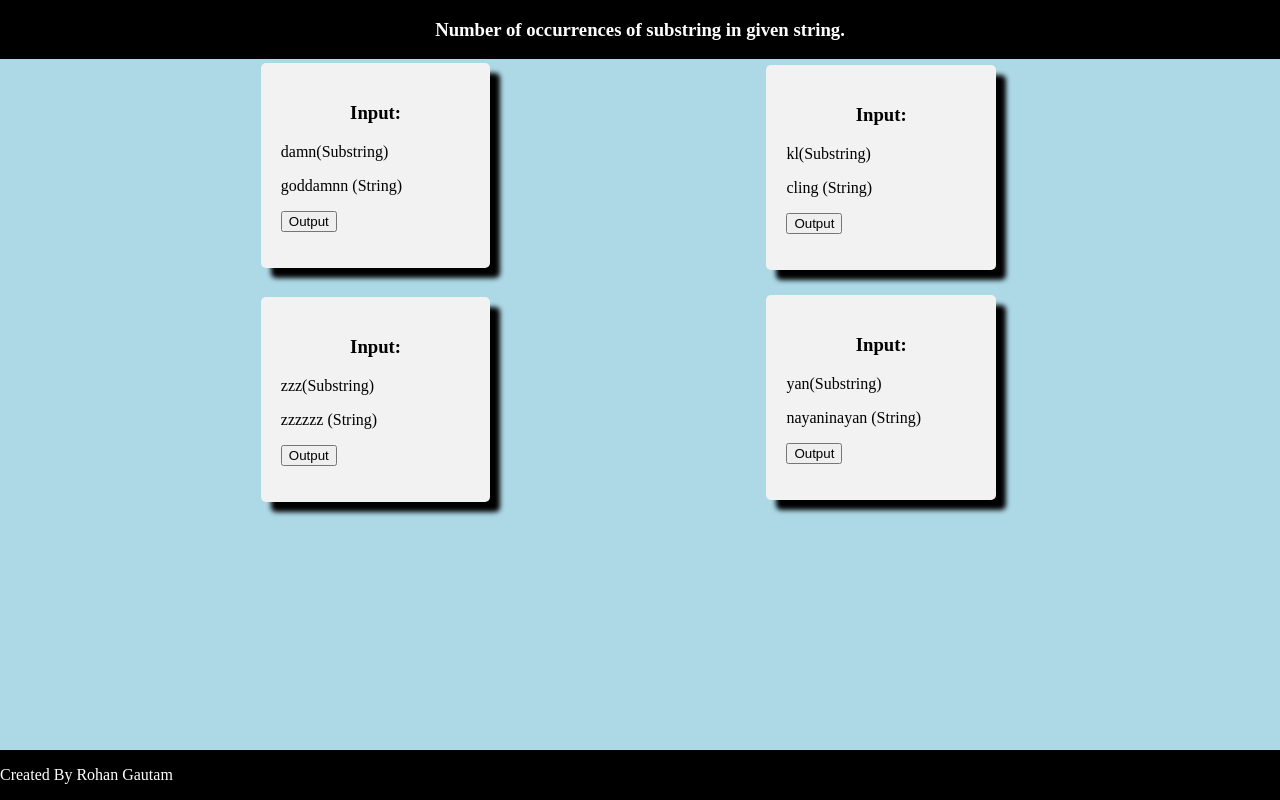
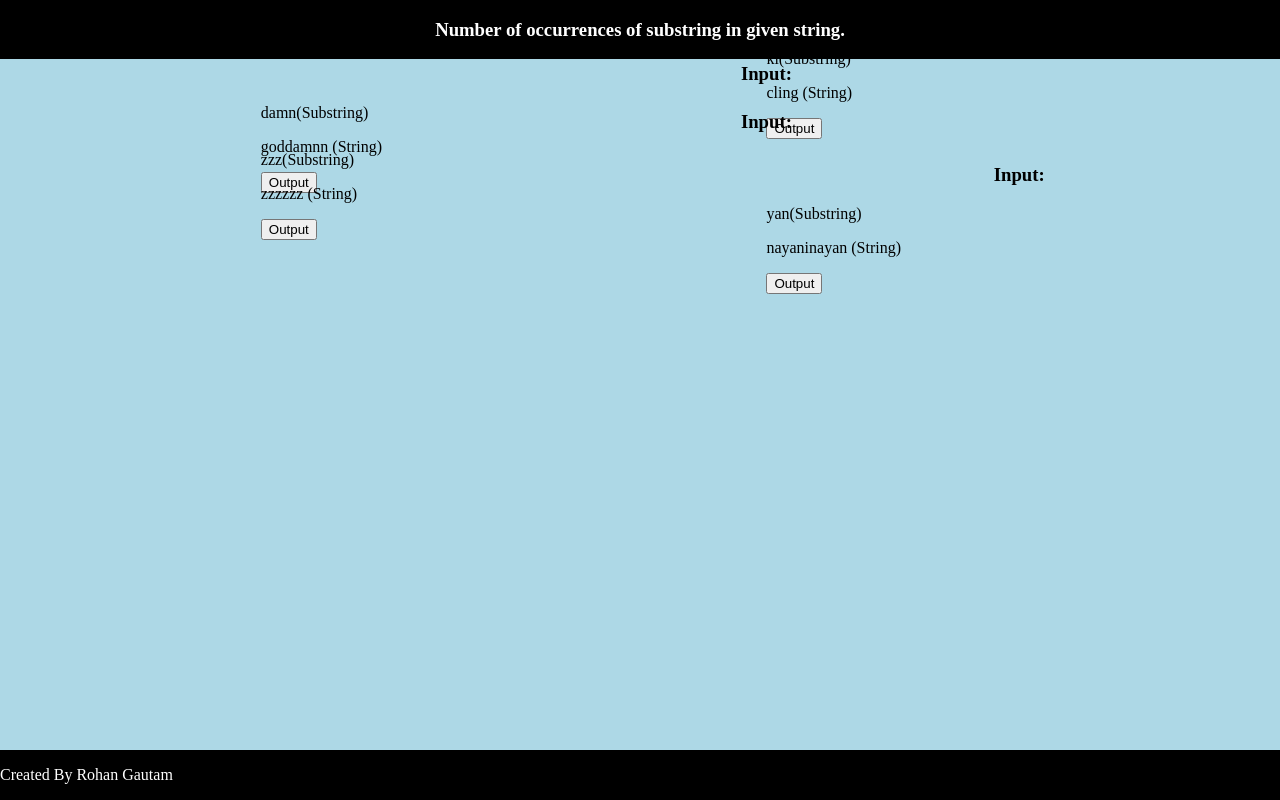
Before and after one commit to rohangautam09/Assignment1, a plain HTML site: page index.html in a window 1280 px wide. Drawn offline with Linux system fonts and the light colour scheme.

Commit message:
Update index.html

```diff
--- a/index.html
+++ b/index.html
@@ -5,44 +5,30 @@ body {
     background-color: lightblue;
 }
 #div1{
-    border-radius: 5px;
-    background-color: #f2f2f2;
-    padding: 20px;
-    width:15%;
-    height:40%;
+
+
     margin-left:20%;
     margin-top:5%;
-    box-shadow: 10px 10px 5px;
+
 }
 #div2{
-    border-radius: 5px;
-    background-color: #f2f2f2;
-    padding: 20px;
-    width:15%;
-    height:40%;
+
+
     margin-left:60%;
     margin-top:-16%;
-    box-shadow: 10px 10px 5px;
+
 }
 #div3{
-    border-radius: 5px;
-    background-color: #f2f2f2;
-    padding: 20px;
-    width:15%;
-    height:40%;
+
     margin-left:60%;
     margin-top:2%;
-    box-shadow: 10px 10px 5px;
+
 }
 #div4{
-    border-radius: 5px;
-    background-color: #f2f2f2;
-    padding: 20px;
-    width:15%;
-    height:40%;
+
     margin-left:20%;
     margin-top:-16%;
-    box-shadow: 10px 10px 5px;
+
 }
 h3 {
     text-align: center;
```
